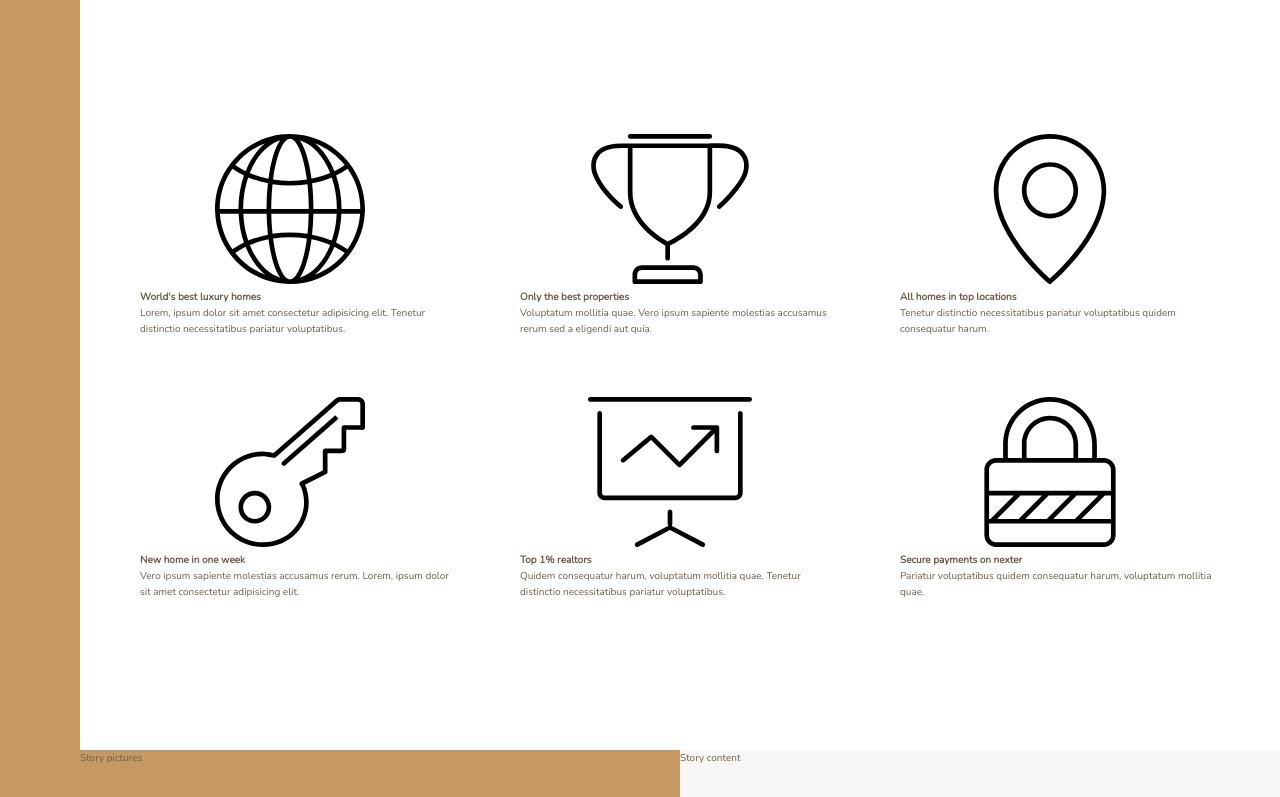
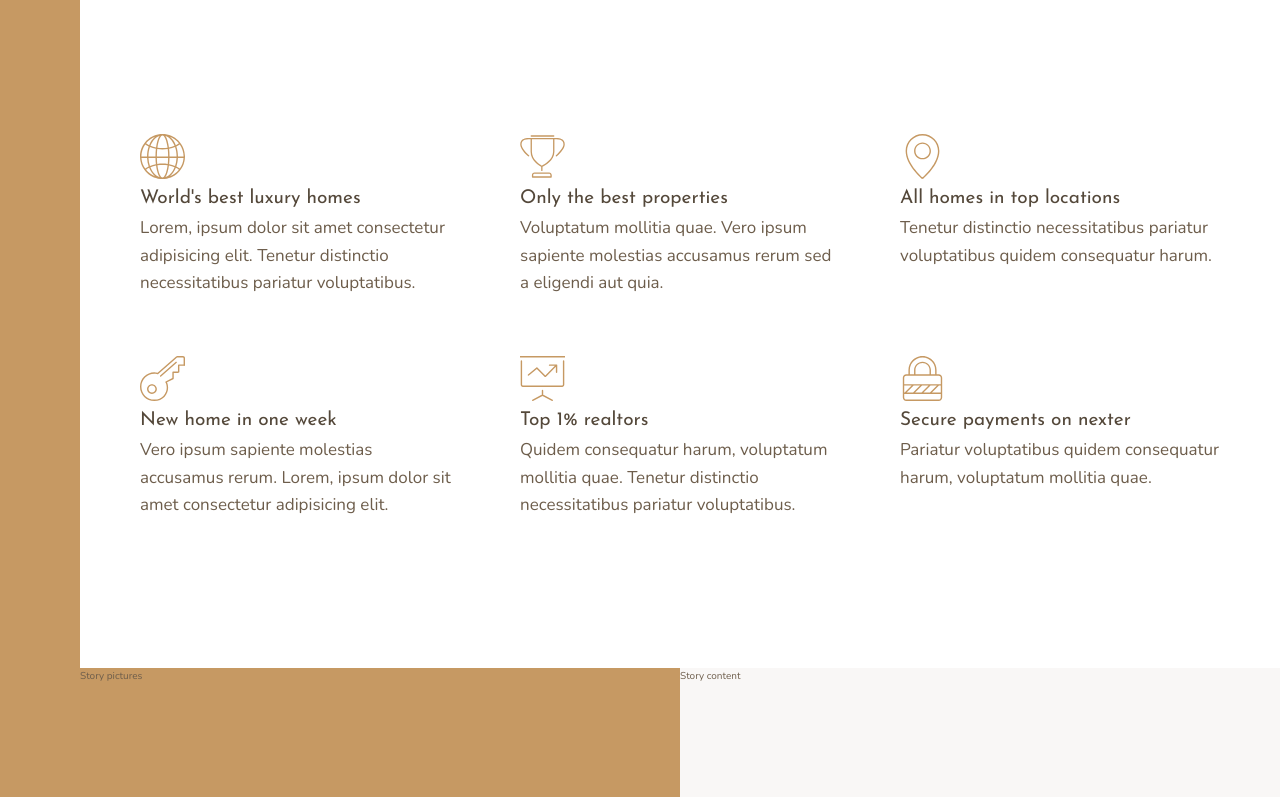
Before and after one commit to BradleyMurrell/nexter, a website: page index.html in a window 1280 px wide. Shown: the part 656-1453 px from the top of the page. Drawn offline with nearby package versions, Linux system fonts and the light colour scheme.

Commit message:
Stle h4 heading in typography and style feature icon and text

```diff
--- a/index.html
+++ b/index.html
@@ -31,7 +31,7 @@
                 <svg class="feature__icon">
                     <use xlink:href="img/sprite.svg#icon-global"></use>
                 </svg>
-                <h4 class="heading-4">World's best luxury homes</h4>
+                <h4 class="heading-4 heading-4--dark">World's best luxury homes</h4>
                 <p class="feature__text">Lorem, ipsum dolor sit amet consectetur adipisicing elit. Tenetur distinctio necessitatibus pariatur voluptatibus.</p>
             </div>
 
@@ -39,7 +39,7 @@
                 <svg class="feature__icon">
                     <use xlink:href="img/sprite.svg#icon-trophy"></use>
                 </svg>
-                <h4 class="heading-4">Only the best properties</h4>
+                <h4 class="heading-4 heading-4--dark">Only the best properties</h4>
                 <p class="feature__text">Voluptatum mollitia quae. Vero ipsum sapiente molestias accusamus rerum sed a eligendi aut quia.</p>
             </div>
 
@@ -47,7 +47,7 @@
                 <svg class="feature__icon">
                     <use xlink:href="img/sprite.svg#icon-map-pin"></use>
                 </svg>
-                <h4 class="heading-4">All homes in top locations</h4>
+                <h4 class="heading-4 heading-4--dark">All homes in top locations</h4>
                 <p class="feature__text">Tenetur distinctio necessitatibus pariatur voluptatibus quidem consequatur harum.</p>
             </div>
 
@@ -55,7 +55,7 @@
                 <svg class="feature__icon">
                     <use xlink:href="img/sprite.svg#icon-key"></use>
                 </svg>
-                <h4 class="heading-4">New home in one week</h4>
+                <h4 class="heading-4 heading-4--dark">New home in one week</h4>
                 <p class="feature__text">Vero ipsum sapiente molestias accusamus rerum. Lorem, ipsum dolor sit amet consectetur adipisicing elit.</p>
             </div>
 
@@ -63,7 +63,7 @@
                 <svg class="feature__icon">
                     <use xlink:href="img/sprite.svg#icon-presentation"></use>
                 </svg>
-                <h4 class="heading-4">Top 1% realtors</h4>
+                <h4 class="heading-4 heading-4--dark">Top 1% realtors</h4>
                 <p class="feature__text">Quidem consequatur harum, voluptatum mollitia quae. Tenetur distinctio necessitatibus pariatur voluptatibus.</p>
             </div>
 
@@ -71,7 +71,7 @@
                 <svg class="feature__icon">
                     <use xlink:href="img/sprite.svg#icon-lock"></use>
                 </svg>
-                <h4 class="heading-4">Secure payments on nexter</h4>
+                <h4 class="heading-4 heading-4--dark">Secure payments on nexter</h4>
                 <p class="feature__text">Pariatur voluptatibus quidem consequatur harum, voluptatum mollitia quae.</p>
             </div>
 
--- a/sass/_features.scss
+++ b/sass/_features.scss
@@ -7,3 +7,16 @@
     grid-template-columns: repeat(3, 1fr);
     grid-gap: 6rem;
 }
+
+.feature {
+
+    &__icon {
+        fill: $color-primary;
+        width: 4.5rem;
+        height: 4.5rem;
+    }
+
+    &__text {
+        font-size: 1.7rem;
+    }
+}
--- a/sass/_typography.scss
+++ b/sass/_typography.scss
@@ -0,0 +1,24 @@
+%heading {
+    font-family: $font-display;
+    font-weight: 400;
+}
+
+.heading-1 {
+    @extend %heading;
+}
+
+.heading-2 {
+    @extend %heading;
+}
+
+.heading-3 {
+    @extend %heading;
+}
+
+.heading-4 {
+    @extend %heading;
+    font-size: 1.9rem;
+
+    &--light { color: $color-grey-light-1; }
+    &--dark { color: $color-grey-dark-1; }
+}
```
Also changed, not shown: css/style.css.
